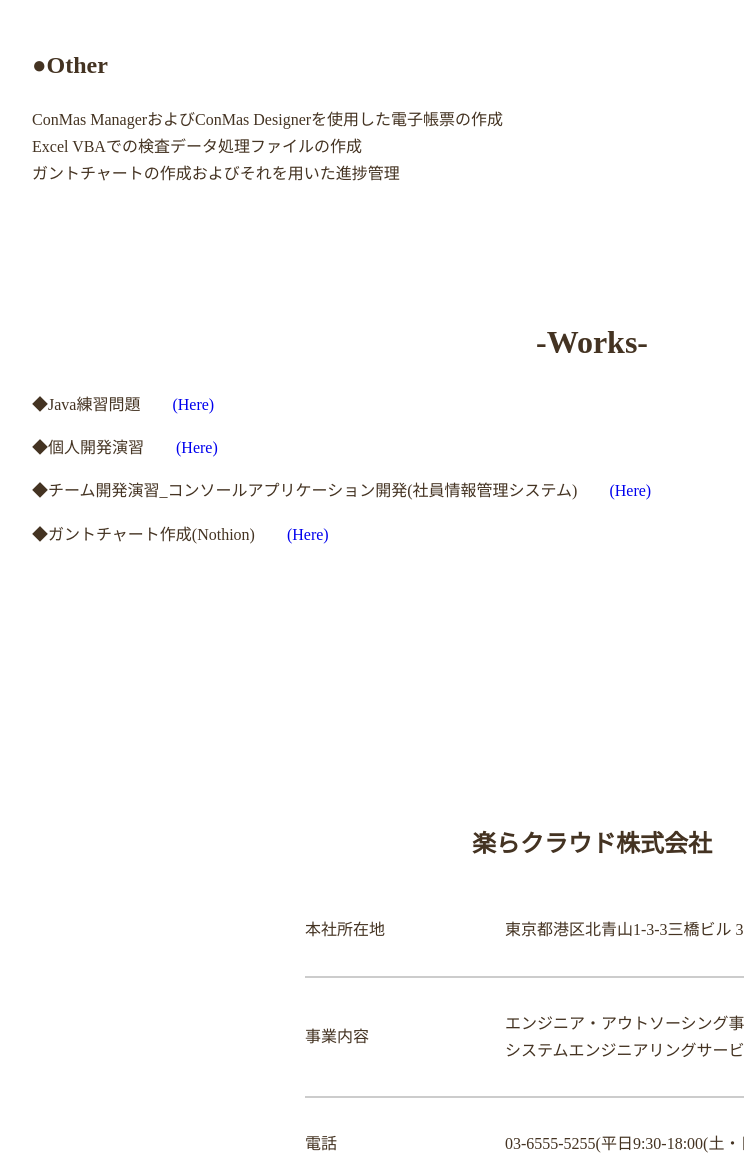
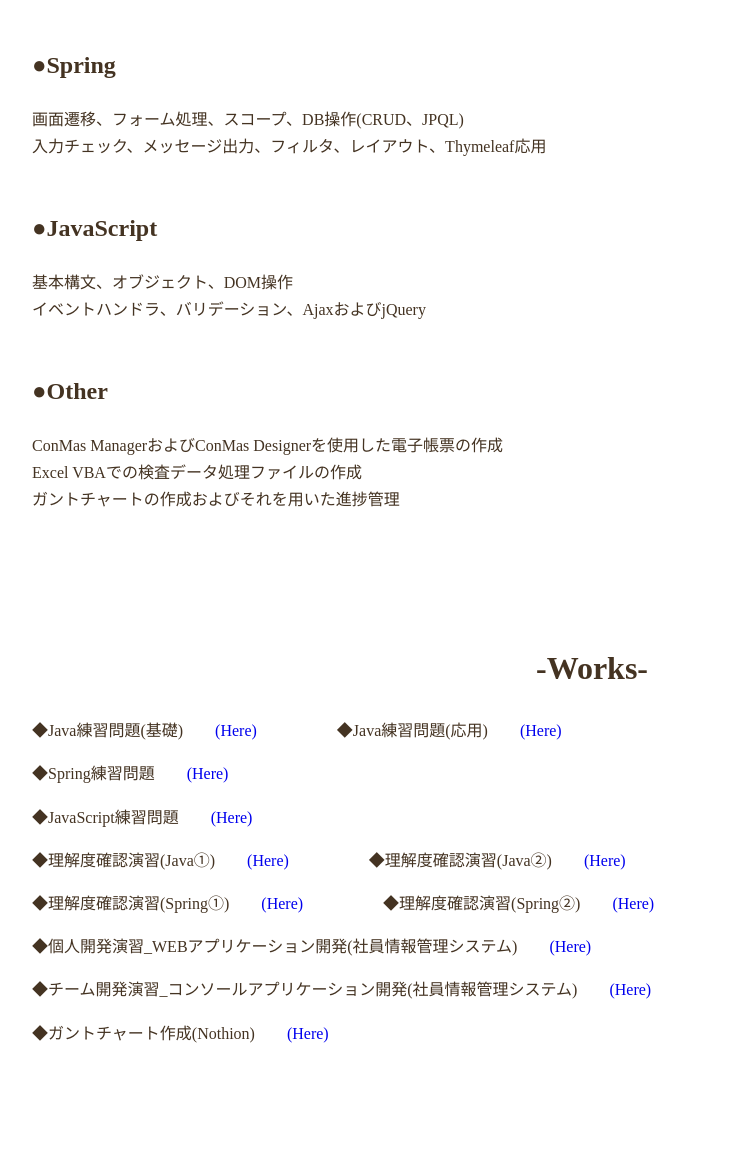
Before and after one commit to HaraAzumi/portfolio, a plain HTML site: page index.html in a window 1280 px wide. Shown: the part 2323-3483 px from the top of the page, without its empty margins (48-792 px from the left). Drawn offline with Linux system fonts and the light colour scheme.

Commit message:
Update index.html

```diff
--- a/index.html
+++ b/index.html
@@ -75,6 +75,18 @@
 			<br>演算子と述語、集約関数、並べ替え、結合、JDBC(SQLインジェクション含む)
 		</p>
 
+		<h2>●Spring</h2>
+		<p>
+			画面遷移、フォーム処理、スコープ、DB操作(CRUD、JPQL)
+			<br>入力チェック、メッセージ出力、フィルタ、レイアウト、Thymeleaf応用
+		</p>
+
+		<h2>●JavaScript</h2>
+		<p>
+			基本構文、オブジェクト、DOM操作
+			<br>イベントハンドラ、バリデーション、AjaxおよびjQuery
+		</p>
+
 		<h2>●Other</h2>
 		<p>
 			ConMas ManagerおよびConMas Designerを使用した電子帳票の作成
@@ -83,8 +95,12 @@
 		</p>
 
 		<h1 class="works">-Works-</h1>
-		<p>◆Java練習問題　　<a href="../../../java_training/src">(Here)</a></p>
-		<p>◆個人開発演習　　<a href="../../../java_comprehension_exercises_volume1_haraazumi/src">(Here)</a></p>
+		<p>◆Java練習問題(基礎)　　<a href="../../java_training/src">(Here)</a>　　　　　◆Java練習問題(応用)　　<a href="../../java_advanced_training/src">(Here)</a></p>
+		<p>◆Spring練習問題　　<a href="../../../practice/src/main">(Here)</a></p>
+		<p>◆JavaScript練習問題　　<a href="../../../JavaScript_practice_1.0">(Here)</a></p>
+		<p>◆理解度確認演習(Java①)　　<a href="../../../java_comprehension_exercises_volume1_hara_azumi/src">(Here)</a>　　　　　◆理解度確認演習(Java②)　　<a href="../../../java_comprehension_exercises_volume2_hara_azumi/src">(Here)</a></p>
+		<p>◆理解度確認演習(Spring①)　　<a href="../../../spring_crud_exc1_hara_azumi/src">(Here)</a>　　　　　◆理解度確認演習(Spring②)　　<a href="../../../spring_crud_exc2_hara_azumi/src">(Here)</a></p></p>
+		<p>◆個人開発演習_WEBアプリケーション開発(社員情報管理システム)　　<a href="../../../spring_crud_exc5_hara_azumi/src">(Here)</a></p>
 		<p>◆チーム開発演習_コンソールアプリケーション開発(社員情報管理システム)　　<a
 				href="../../../console_crud_user_team2/console_app_team2/src">(Here)</a></p>
 		<p>◆ガントチャート作成(Nothion)　　<a href="https://www.notion.so/_-269588bc375b81f5b4a4d34952a3a542">(Here)</a></p>
```
